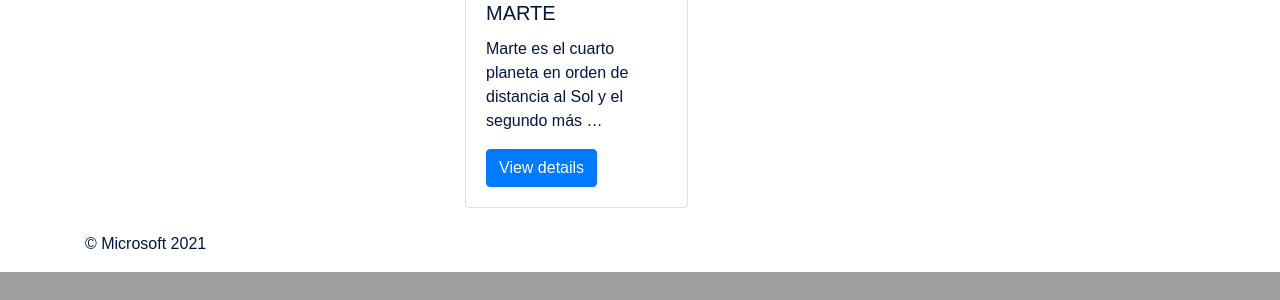
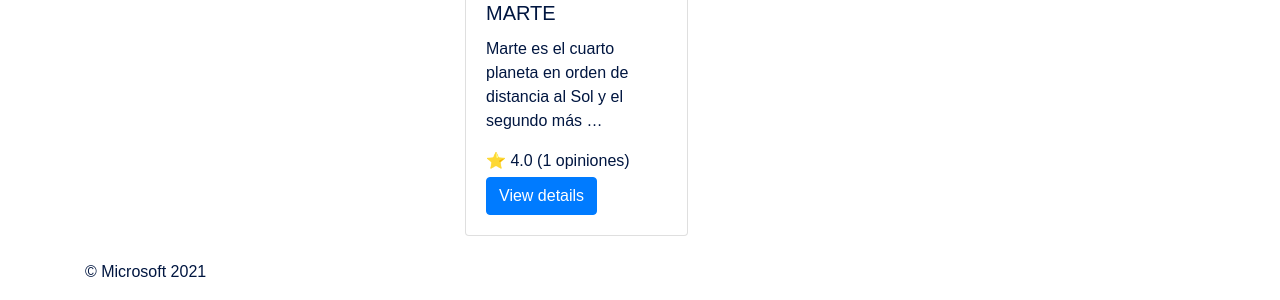
Before and after one commit to anamateosss/IS2Parte2Azure, a Django app: page /destinations/ in a window 1280 px wide. Shown: the part 896-1196 px from the top of the page. Before the commit the page ends 1168 px from the top, so only its background shows below. Run offline with Django 5.2, Linux system fonts and the light colour scheme; data comes from the database, SQL or seed files in the repository; tables that the repository leaves empty hold one stand-in row (values such as "Sample post"); grey boxes labelled with a size stand in for pictures from a placeholder-image service; some libraries are stand-ins or nearby versions; some web fonts are replaced.

Commit message:
html actualizado

```diff
--- a/relecloud/templates/destinations.html
+++ b/relecloud/templates/destinations.html
@@ -22,6 +22,16 @@ If you can imagine it, we travel to it! Below is our list of confirmed destinati
             <div class="card-body">
                 <h5 class="card-title">{{ destination.name }}</h5>
                 <p class="card-text">{{ destination.description|truncatewords:15 }}</p>
+
+                <!-- PT4: Popularidad -->
+                <p class="mb-1">
+                  {% if destination.review_count %}
+                    ⭐ {{ destination.avg_rating|floatformat:1 }} ({{ destination.review_count }} opiniones)
+                  {% else %}
+                    Sin opiniones todavía
+                  {% endif %}
+                </p>
+
                 <a href="{% url 'destination_detail' destination.id %}" class="btn btn-primary">View details</a>
             </div>
         </div>
```
